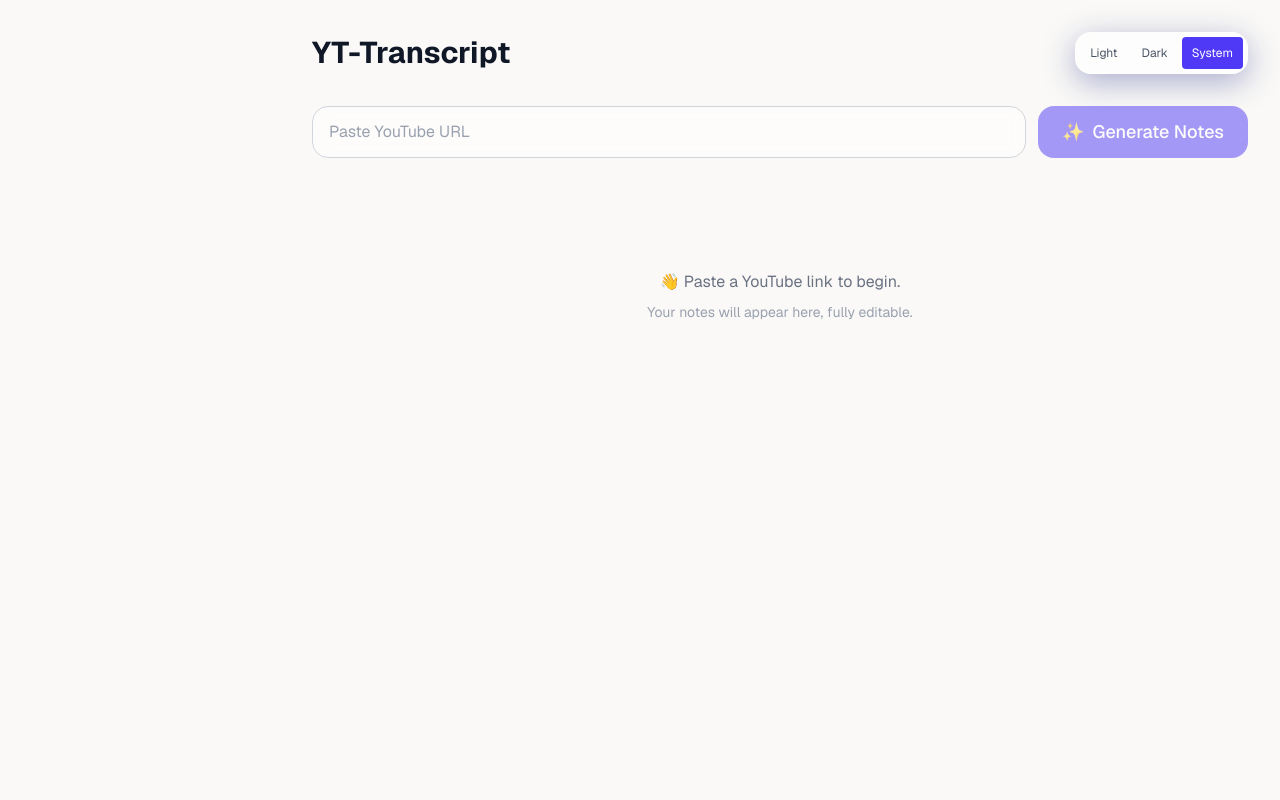
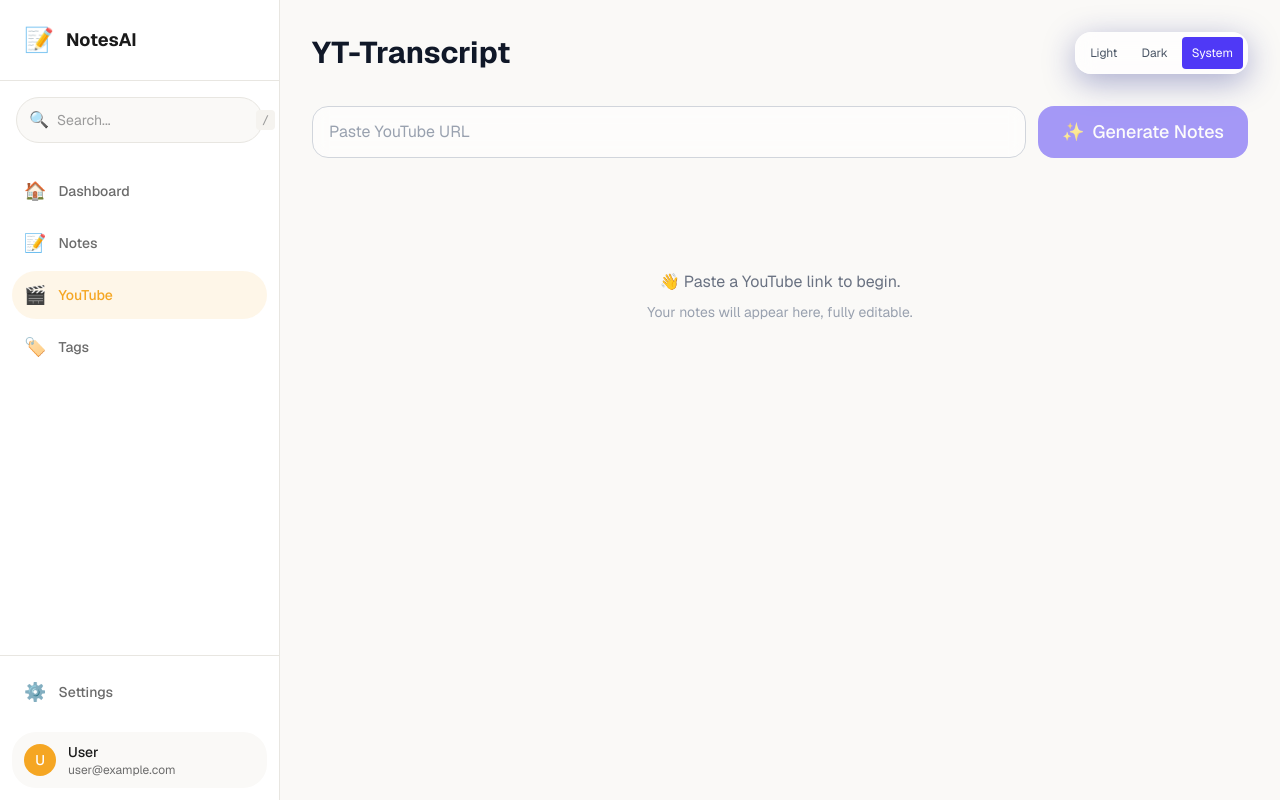
Before and after one commit to acousticclown/yt-transcript, a Next.js app in the folder apps/web/: page /youtube in a window 1280 px wide. Built offline with nearby package versions, Linux system fonts and the light colour scheme.

Commit message:
fix: Sidebar now visible on desktop - use CSS transitions instead of Framer Motion

```diff
--- a/apps/web/components/layout/Sidebar.tsx
+++ b/apps/web/components/layout/Sidebar.tsx
@@ -39,15 +39,14 @@ export function Sidebar({ isOpen, onClose }: SidebarProps) {
         )}
       </AnimatePresence>
 
-      {/* Sidebar */}
-      <motion.aside
-        initial={false}
-        animate={{ x: isOpen ? 0 : -280 }}
-        transition={{ type: "spring", damping: 25, stiffness: 200 }}
+      {/* Sidebar - Desktop: always visible, Mobile: slide in/out */}
+      <aside
         className={cn(
           "fixed lg:static inset-y-0 left-0 z-50 w-[280px] bg-[var(--color-surface)] border-r border-[var(--color-border)]",
           "flex flex-col h-screen",
-          "lg:translate-x-0"
+          "transition-transform duration-300 ease-out",
+          "lg:translate-x-0",
+          isOpen ? "translate-x-0" : "-translate-x-full lg:translate-x-0"
         )}
       >
         {/* Logo */}
@@ -135,7 +134,7 @@ export function Sidebar({ isOpen, onClose }: SidebarProps) {
             </div>
           </div>
         </div>
-      </motion.aside>
+      </aside>
     </>
   );
 }
```
